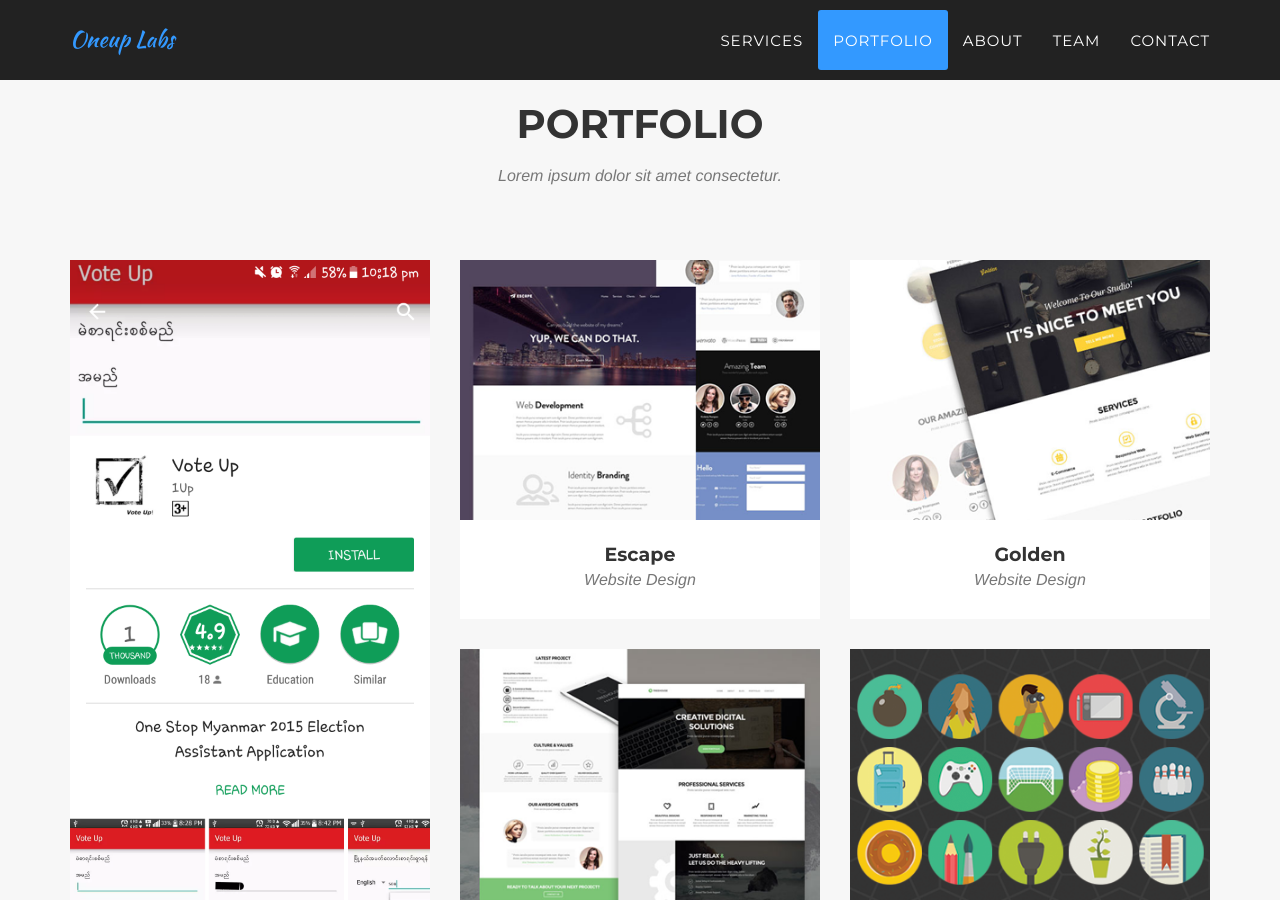
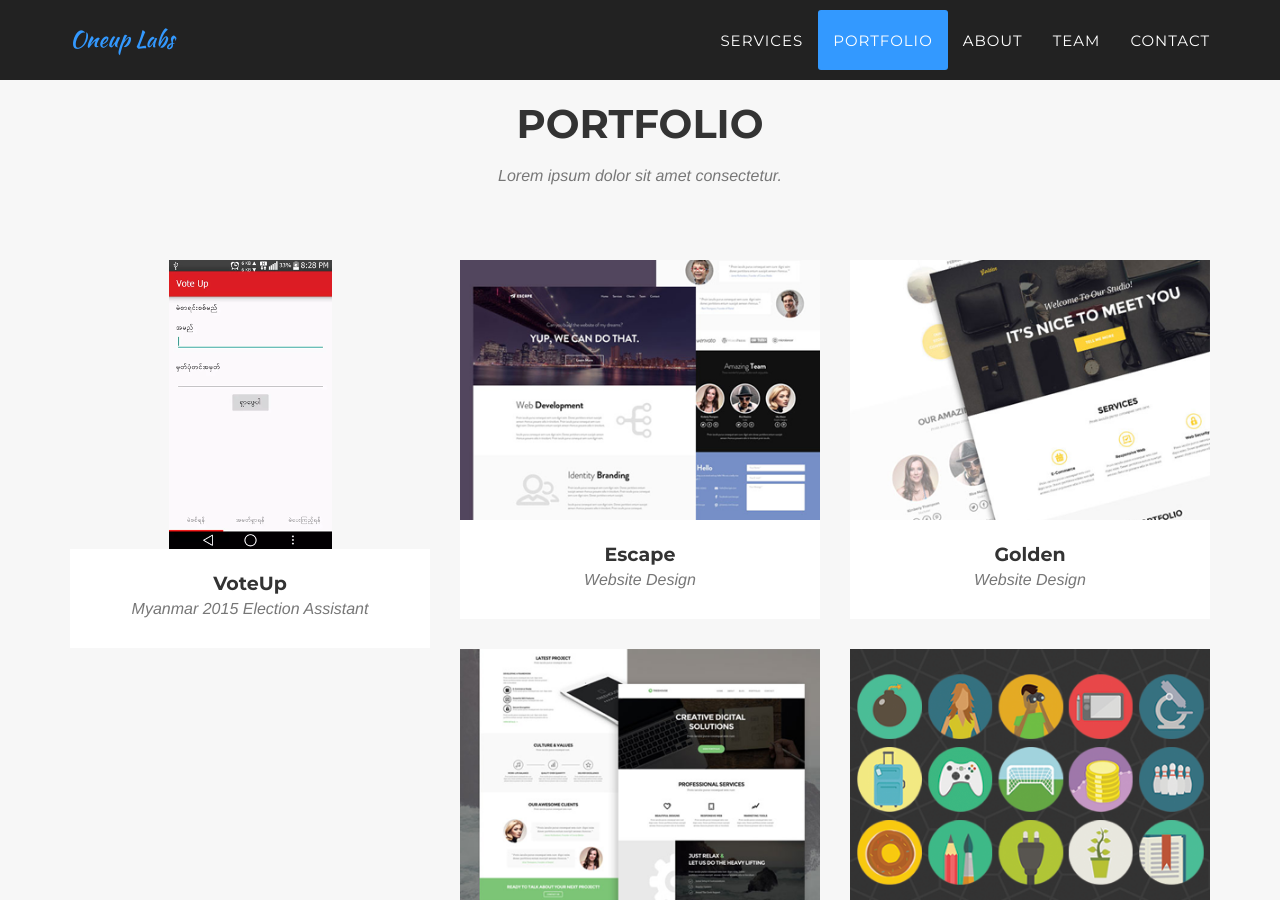
Before and after one commit to 1up-nextlevel/1up-nextlevel.github.io, a Jekyll site: the page built from index.html, in a window 1280 px wide and 900 px high, scrolled down 1518 px. Built offline with Jekyll 4.4.1, drawn with Linux system fonts in a browser that asks for light colours; some web fonts are replaced.

Commit message:
no message

```diff
--- a/_posts/2014-07-18-project-1.markdown
+++ b/_posts/2014-07-18-project-1.markdown
@@ -4,8 +4,8 @@ subtitle: Myanmar 2015 Election Assistant
 layout: default
 modal-id: 1
 date: 2014-07-18
-img: VoteUpFrontCover.png
-thumbnail: VoteUpFrontCover.png
+img: voteUp.png
+thumbnail: voteUp-thumbnail.png
 alt: image-alt
 project-date: April 2014
 client: Start Bootstrap
```
Also changed, not shown: img/portfolio/voteUp-thumbnail.png (added), img/portfolio/voteUp.png (added).
